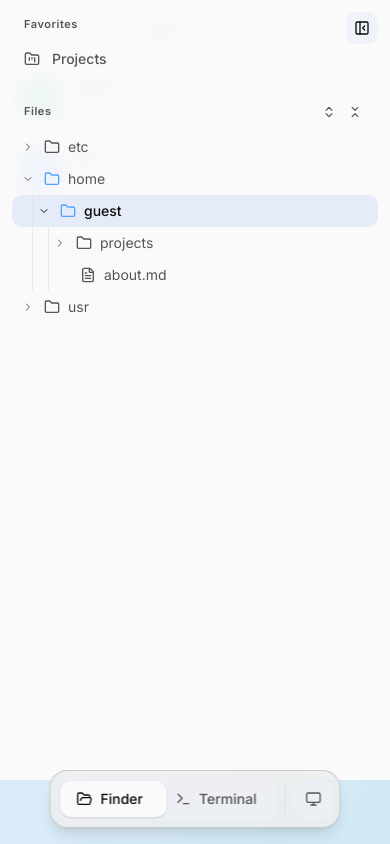
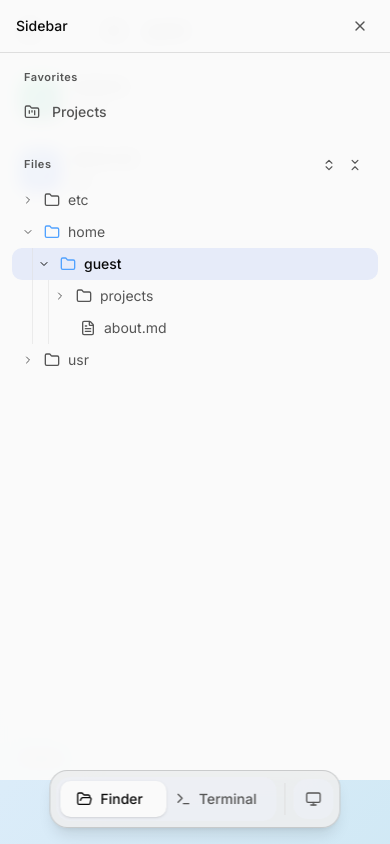
Before and after one commit to addniner/portfolio, a React (Vite) app: page / in a window 390 px wide. Both pictures are taken after a click on the button 30 px from the left and 30 px from the top of the page. Built offline with nearby package versions, Linux system fonts and the light colour scheme.

Commit message:
fix: mobile fix

```diff
--- a/src/components/Terminal/XTerminal.tsx
+++ b/src/components/Terminal/XTerminal.tsx
@@ -203,9 +203,12 @@ export function XTerminal() {
     vimControllerRef.current?.syncFromExternal(editorMode);
   }, [editorMode]);
 
+  const isMobile = typeof window !== 'undefined' && window.innerWidth < 768;
+
   return (
     <div className="h-full flex flex-col">
-      {/* Window Chrome - FileExplorer 스타일과 통일 */}
+      {/* Window Chrome - 모바일에서는 숨김 */}
+      {!isMobile && (
         <div className="flex items-center gap-3 px-4 py-3 bg-muted/50 border-b border-border/50">
           <div className="flex items-center gap-2">
             <button
@@ -225,6 +228,7 @@ export function XTerminal() {
           {/* Spacer for symmetry */}
           <div className="w-14" />
         </div>
+      )}
 
       {/* Terminal Container - xterm과 같은 배경색으로 빈 공간 채움 */}
       <div
--- a/src/components/Viewer/FileExplorer.tsx
+++ b/src/components/Viewer/FileExplorer.tsx
@@ -98,12 +98,12 @@ export function FileExplorer({ path }: FileExplorerProps) {
           <div className="flex items-center gap-2">
             <button
               onClick={toggleViewer}
-              className="w-3 h-3 rounded-full bg-[#ff5f57] hover:brightness-110 transition-all"
+              className="w-3 h-3 rounded-full bg-traffic-close hover:brightness-110 transition-all"
               aria-label="Close Finder"
               title="Close"
             />
-            <div className="w-3 h-3 rounded-full bg-[#febc2e]" />
-            <div className="w-3 h-3 rounded-full bg-[#28c840]" />
+            <div className="w-3 h-3 rounded-full bg-traffic-minimize" />
+            <div className="w-3 h-3 rounded-full bg-traffic-maximize" />
           </div>
           {/* Title */}
           <div className="flex-1 flex items-center justify-center">
@@ -141,18 +141,11 @@ export function FileExplorer({ path }: FileExplorerProps) {
               )}
             >
               <div className={cn('h-full', isMobile ? 'w-full' : 'w-56')}>
-                <FileTree currentPath={path} />
+                <FileTree
+                  currentPath={path}
+                  onClose={isMobile ? () => setIsSidebarOpen(false) : undefined}
+                />
               </div>
-              {/* Mobile close button */}
-              {isMobile && (
-                <button
-                  onClick={() => setIsSidebarOpen(false)}
-                  className="absolute top-3 right-3 p-2 rounded-lg bg-secondary hover:bg-accent transition-colors"
-                  aria-label="Close sidebar"
-                >
-                  <PanelLeftClose className="w-4 h-4" />
-                </button>
-              )}
             </motion.div>
           )}
         </AnimatePresence>
--- a/src/components/Viewer/FileTree.tsx
+++ b/src/components/Viewer/FileTree.tsx
@@ -1,5 +1,5 @@
 import { useState, useMemo, useEffect, useCallback } from 'react';
-import { ChevronRight, Folder, FileText, ExternalLink, FolderKanban, ChevronsUpDown, ChevronsDownUp } from 'lucide-react';
+import { ChevronRight, Folder, FileText, ExternalLink, FolderKanban, ChevronsUpDown, ChevronsDownUp, X } from 'lucide-react';
 import { cn } from '@/lib/utils';
 import { useShell } from '@/hooks/useShell';
 import { useAction } from '@/hooks/useAction';
@@ -8,6 +8,7 @@ import { FOLDER_ICON_COLORS } from '@/config/colors';
 
 interface FileTreeProps {
   currentPath: string;
+  onClose?: () => void;
 }
 
 interface TreeNodeProps {
@@ -167,7 +168,7 @@ function TreeNode({ node, path, currentPath, depth, defaultExpanded = false, for
   );
 }
 
-export function FileTree({ currentPath }: FileTreeProps) {
+export function FileTree({ currentPath, onClose }: FileTreeProps) {
   const { shell } = useShell();
   const { dispatch } = useAction();
   const fs = shell.getFilesystem().getRoot();
@@ -220,6 +221,20 @@ export function FileTree({ currentPath }: FileTreeProps) {
 
   return (
     <div className="flex flex-col h-full">
+      {/* Mobile Header with Close Button */}
+      {onClose && (
+        <div className="flex items-center justify-between px-4 py-3 border-b border-border shrink-0">
+          <span className="text-sm font-medium text-foreground">Sidebar</span>
+          <button
+            onClick={onClose}
+            className="p-1.5 rounded-lg hover:bg-accent text-muted-foreground hover:text-foreground transition-colors"
+            aria-label="Close sidebar"
+          >
+            <X className="w-4 h-4" />
+          </button>
+        </div>
+      )}
+
       {/* Favorites Section */}
       <div className="px-3 py-2 shrink-0">
         <div className="px-3 py-2 text-[11px] font-semibold text-muted-foreground tracking-wider">
```
Lines whose indentation alone changed are shown as unchanged.
